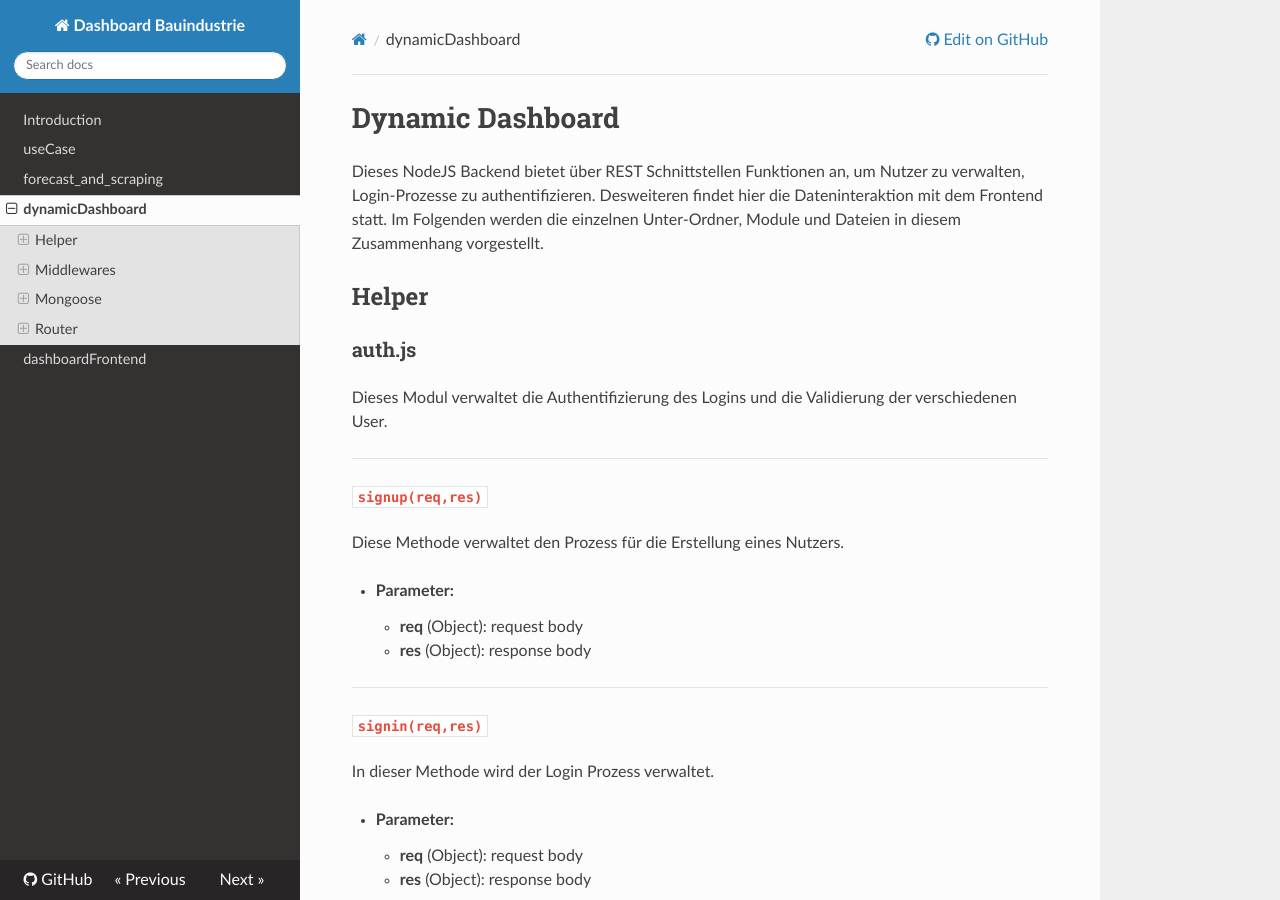
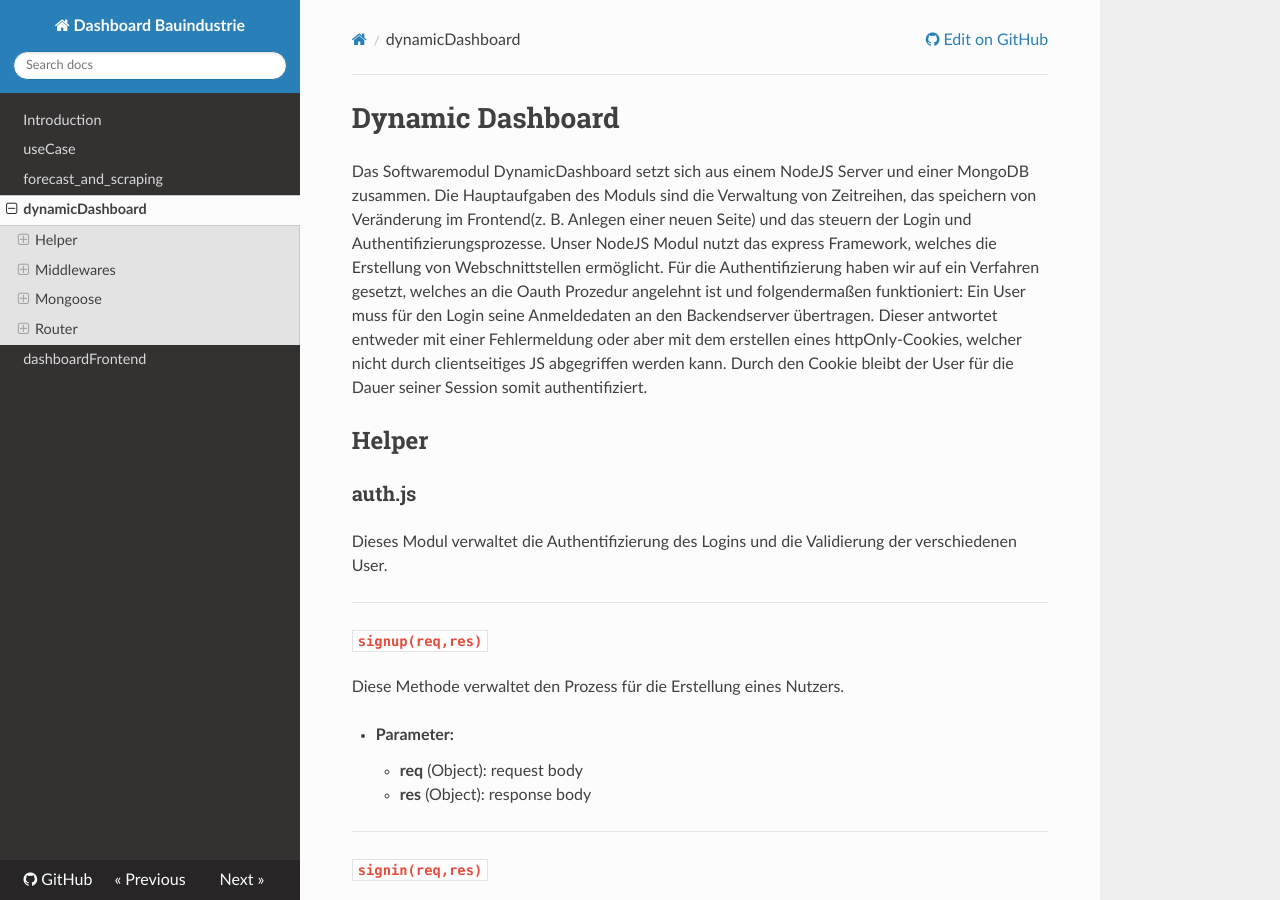
Before and after one commit to just1130/dashboardDoc, an MkDocs documentation site: the page built from docs/dynamicDashboard.md, in a window 1280 px wide and 900 px high. Built offline with MkDocs 1.6.1, drawn with Linux system fonts in a browser that asks for light colours; nearby versions of some CDN libraries.

Commit message:
einführung

```diff
--- a/docs/dynamicDashboard.md
+++ b/docs/dynamicDashboard.md
@@ -1,6 +1,5 @@
 # Dynamic Dashboard
-Dieses NodeJS Backend bietet über REST Schnittstellen Funktionen an, um Nutzer zu verwalten, Login-Prozesse zu authentifizieren. Desweiteren findet hier die Dateninteraktion mit dem Frontend statt. Im Folgenden werden die einzelnen Unter-Ordner, Module und Dateien in diesem Zusammenhang vorgestellt.
-
+Das Softwaremodul DynamicDashboard setzt sich aus einem NodeJS Server und einer MongoDB zusammen. Die Hauptaufgaben des Moduls sind die Verwaltung von Zeitreihen, das speichern von Veränderung im Frontend(z. B. Anlegen einer neuen Seite) und das steuern der Login und Authentifizierungsprozesse. Unser NodeJS Modul nutzt das express Framework, welches die Erstellung von Webschnittstellen ermöglicht. Für die Authentifizierung haben wir auf ein Verfahren gesetzt, welches an die Oauth Prozedur angelehnt ist und folgendermaßen funktioniert: Ein User muss für den Login seine Anmeldedaten an den Backendserver übertragen. Dieser antwortet entweder mit einer Fehlermeldung oder aber mit dem erstellen eines httpOnly-Cookies, welcher nicht durch clientseitiges JS abgegriffen werden kann. Durch den Cookie bleibt der User für die Dauer seiner Session somit authentifiziert.
 
 ## Helper
 ### auth.js
```
